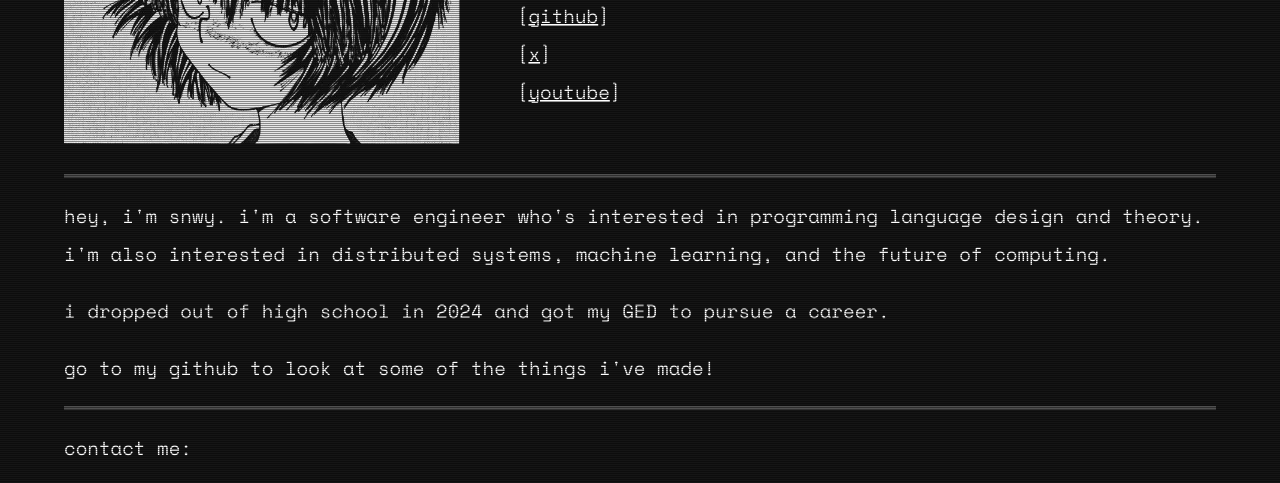
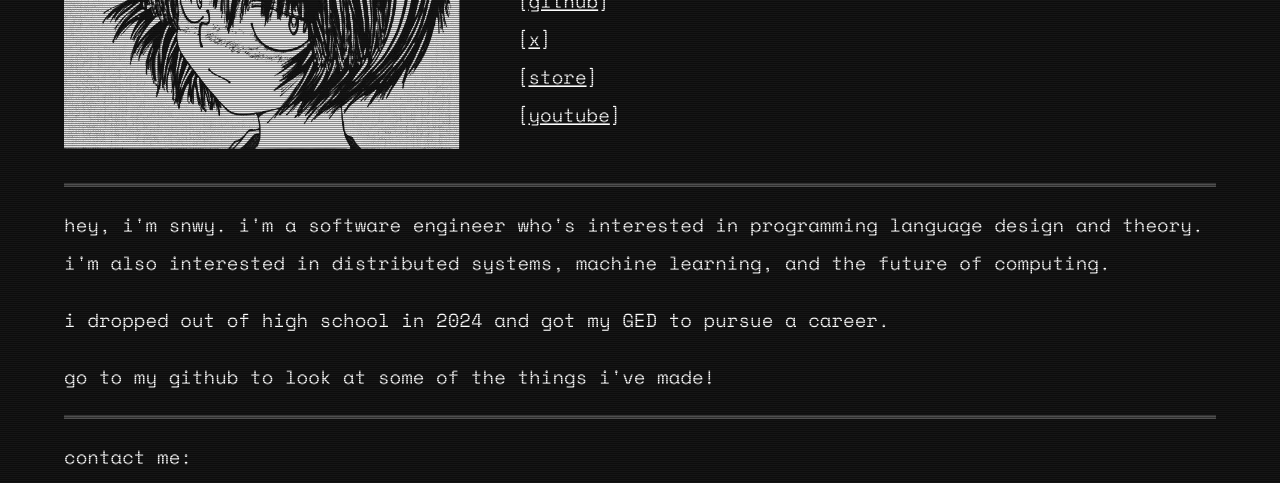
Before and after one commit to snoglobe/snwy_dot_me, a plain HTML site: page index.html in a window 1280 px wide. Shown: the part 113-596 px from the top of the page. Drawn offline with nearby package versions, Linux system fonts and the light colour scheme.

Commit message:
Update index.html

```diff
--- a/index.html
+++ b/index.html
@@ -19,6 +19,7 @@
           <ul>
             <li>[<a href="https://github.com/snoglobe">github</a>]</li>
             <li>[<a href="https://x.com/snwy_me">x</a>]</li>
+            <li>[<a href="https://www.store.snwy.me">store</a>]</li>
             <li>[<a href="https://www.youtube.com/@snwydotme">youtube</a>]</li>
           </ul>
         </nav>
```
